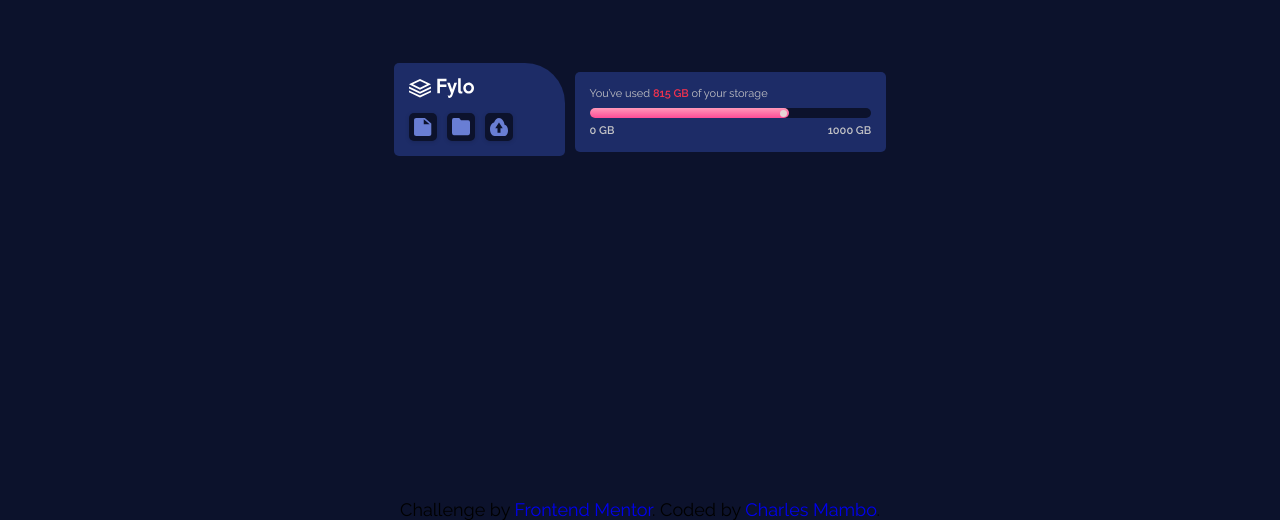
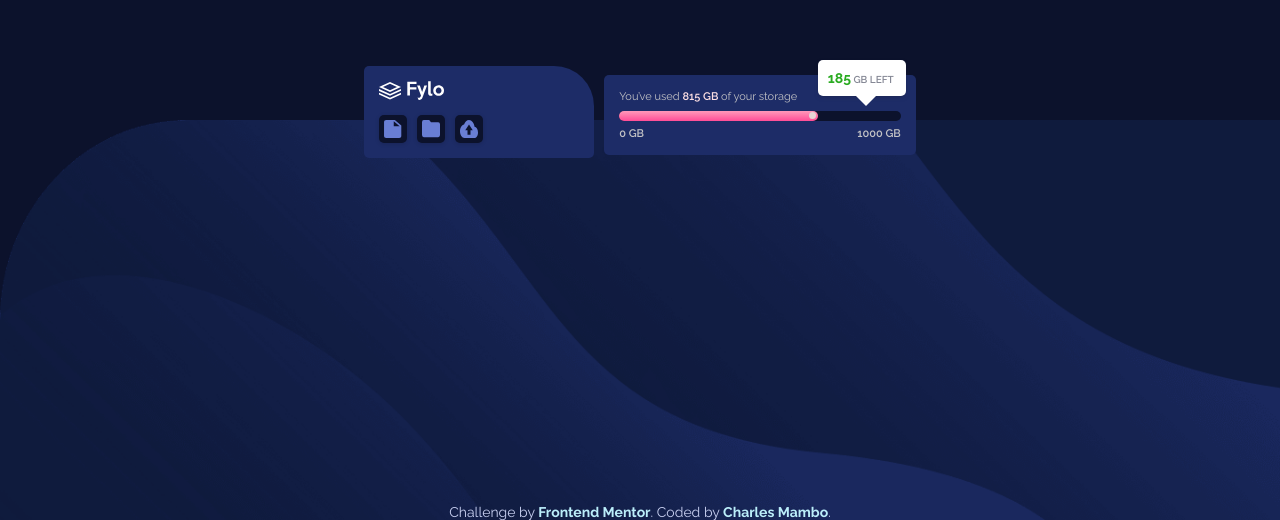
Before and after one commit to charlesmambo/fylo-data-storage-component-master, a plain HTML site: page index.html in a window 1280 px wide. Shown: the part 280-800 px from the top of the page. Drawn offline with Linux system fonts and the light colour scheme.

Commit message:
Complete css styles

```diff
--- a/index.html
+++ b/index.html
@@ -34,9 +34,10 @@
         <p> 1000 GB</p>
       </div>
 
-      <!-- <div class="display-range">
-        185 GB Left
-      </div> -->
+      <div class="display-range">
+        <span class="gb-text">185</span> GB Left
+        <img src="./images/" alt="">
+      </div>
     </div>
   </main>
 
--- a/style.css
+++ b/style.css
@@ -6,19 +6,34 @@
     font-family: "Raleway", sans-serif;
 }
 
-body {
+/* body {
     font-size: 18px;
-    /* background-image: url('/images/bg-desktop.png');
+    background-image: url('/images/bg-desktop.png');
     background-position: center;
-    background-repeat: no-repeat; */
-    /* background-size: cover; */
+    background-repeat: no-repeat;
     height: 100vh;
     display: flex;
     align-items: center;
     justify-content: center;
     flex-direction: column;
     background-color:  hsl(229, 57%, 11%);
+} */
+
+body {
+    font-size: 18px;
+    background-image: url('/images/bg-desktop.png');
+    background-position: center bottom; /* Position the background image at the bottom */
+    background-repeat: no-repeat;
+    background-size: 100% 50%; /* Make the background image cover the bottom half of the screen */
+    height: 100vh;
+    display: flex;
+    align-items: center;
+    justify-content: center;
+    flex-direction: column;
+    background-color: hsl(229, 57%, 11%);
 }
+
+
 
 main {
     display: flex;
@@ -29,6 +44,7 @@ main {
 }
 .file {
     width: 11vw;
+    min-width: 200px;
     background-color: hsl(228, 56%, 26%);
     padding: 15px;
     border-radius:5px;
@@ -69,10 +85,12 @@ main {
 
 .storage {
     width: 22vw;
+    min-width: 250px;
     background-color: hsl(228, 56%, 26%);
     padding: 15px;
     border-radius:5px;
     margin-top: 5px;
+    position: relative;
 }
 
 .storage p {
@@ -82,7 +100,7 @@ main {
 
 .bold-text {
  font-weight: 600;
- color: hsl(351, 87%, 57%);
+ color: hsl(351, 82%, 93%);
 }
 
 .range {
@@ -121,3 +139,52 @@ main {
     font-weight: 600;
     margin-top: -2px;
 }
+
+.gb-text {
+    font-weight: 700;
+    font-size: 14px;
+    color: hsl(116, 68%, 40%);
+}
+
+.display-range {
+    text-transform: uppercase;
+    color: hsl(229, 7%, 55%);
+    font-size: 10px;
+    font-weight: 600;
+    background-color: hsl(0, 0%, 100%);
+    width: fit-content;
+    padding: 10px 10px;
+    border-radius:5px;
+    box-shadow: rgba(50, 50, 93, 0.25) 0px 2px 5px -1px, rgba(0, 0, 0, 0.3) 0px 1px 3px -1px;
+    position: absolute;
+    top: -15px;
+    right: 10px;
+}
+
+.display-range:after {
+    content: '';
+    position: absolute;
+    bottom: -10px; /* Adjust as needed */
+    right: 30px; /* Adjust as needed */
+    width: 0;
+    height: 0;
+    border-left: 10px solid transparent;
+    border-right: 10px solid transparent;
+    border-top: 10px solid hsl(0, 0%, 100%);
+}
+
+footer {
+    color:  hsl(228, 57%, 86%);
+    font-size: 14px;
+}
+
+footer a {
+    color: #bbeefa;
+    font-weight: 700;
+}
+
+@media only screen and (max-width: 600px) {
+    body {
+      background-color: lightblue;
+    }
+  }
```
